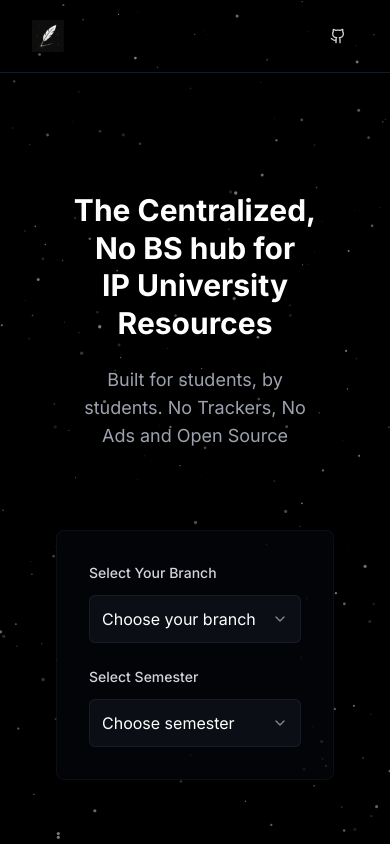
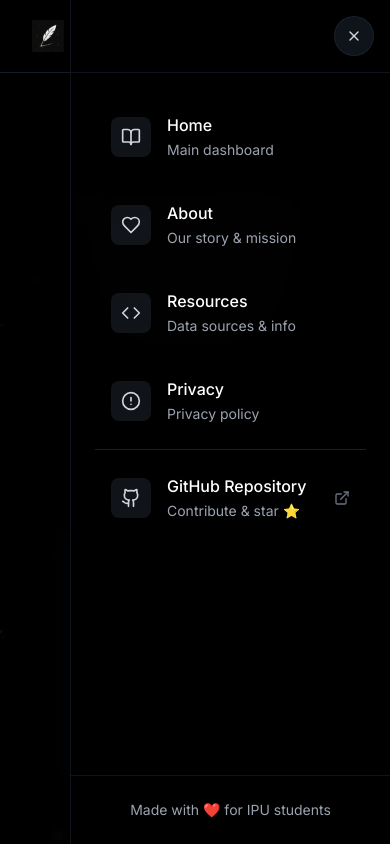
Before and after one commit to Kuberwastaken/engram, a React (Vite) app: page / in a window 390 px wide. Both pictures are taken after a click on the button 338 px from the left and 36 px from the top of the page. Shown: the top 844 px of the page. Built offline with nearby package versions, Linux system fonts and the light colour scheme.

Commit message:
Hamburger menu - mobile

```diff
--- a/src/index.css
+++ b/src/index.css
@@ -377,3 +377,34 @@
   background-clip: text;
   -webkit-text-fill-color: transparent;
 }
+
+/* Mobile menu slide-in animations */
+@keyframes slideInFromRight {
+  0% {
+    transform: translateX(100%);
+    opacity: 0;
+  }
+  100% {
+    transform: translateX(0);
+    opacity: 1;
+  }
+}
+
+@keyframes slideOutToRight {
+  0% {
+    transform: translateX(0);
+    opacity: 1;
+  }
+  100% {
+    transform: translateX(100%);
+    opacity: 0;
+  }
+}
+
+.slide-in-right {
+  animation: slideInFromRight 0.3s ease-out forwards;
+}
+
+.slide-out-right {
+  animation: slideOutToRight 0.3s ease-in forwards;
+}
--- a/src/pages/Index.tsx
+++ b/src/pages/Index.tsx
@@ -2,7 +2,7 @@
 import { Card, CardContent } from '@/components/ui/card';
 import { Select, SelectContent, SelectItem, SelectTrigger, SelectValue } from '@/components/ui/select';
 import { Button } from '@/components/ui/button';
-import { Github, BookOpen, Users, Download, Star, Code, ExternalLink, AlertCircle, Heart } from 'lucide-react';
+import { Github, BookOpen, Users, Download, Star, Code, ExternalLink, AlertCircle, Heart, Menu, X } from 'lucide-react';
 import { useNavigate } from 'react-router-dom';
 import { StarField } from '@/components/StarField';
 
@@ -10,6 +10,8 @@
   const [branch, setBranch] = useState('');
   const [semester, setSemester] = useState('');
   const [isScrolled, setIsScrolled] = useState(false); // New state for scroll detection
+  const [isMobileMenuOpen, setIsMobileMenuOpen] = useState(false); // Mobile menu state
+  const [isMenuClosing, setIsMenuClosing] = useState(false); // Animation state
   const navigate = useNavigate();
 
   const branches = [
@@ -17,6 +19,15 @@
   ];
 
   const semesters = ['1st', '2nd', '3rd', '4th', '5th', '6th'];
+
+  // Function to handle smooth menu closing
+  const closeMobileMenu = () => {
+    setIsMenuClosing(true);
+    setTimeout(() => {
+      setIsMobileMenuOpen(false);
+      setIsMenuClosing(false);
+    }, 300); // Match CSS animation duration
+  };
 
   // Load preferences from localStorage on mount
   useEffect(() => {
@@ -48,7 +59,6 @@
       navigate(`/${branchSlug}/${semesterSlug}`);
     }
   }, [branch, semester, navigate]);
-
   // Effect for scroll detection with debouncing for smoother performance
   useEffect(() => {
     let ticking = false;
@@ -68,6 +78,30 @@
     handleScroll(); // Initial check
     return () => window.removeEventListener('scroll', handleScroll);
   }, []);
+  // Effect for mobile menu behavior
+  useEffect(() => {
+    const handleResize = () => {
+      // Close mobile menu on desktop resize
+      if (window.innerWidth >= 768) {
+        setIsMobileMenuOpen(false);
+      }
+    };
+
+    // Prevent body scroll when menu is open
+    if (isMobileMenuOpen) {
+      document.body.style.overflow = 'hidden';
+    } else {
+      document.body.style.overflow = 'unset';
+    }
+
+    window.addEventListener('resize', handleResize);
+
+    return () => {
+      window.removeEventListener('resize', handleResize);
+      // Reset body scroll on cleanup
+      document.body.style.overflow = 'unset';
+    };
+  }, [isMobileMenuOpen]);
   const resetPreferences = () => {
     localStorage.removeItem('engram-preferences');
     setBranch('');
@@ -113,7 +147,9 @@
                     ${isScrolled ? 'h-7' : 'h-8'}
                   `}
                 />
-              </div>                {/* Centered Navigation */}
+              </div>
+
+              {/* Centered Navigation - Desktop Only */}
               <nav className="hidden md:flex items-center space-x-8">
                 <span
                   className="text-sm font-medium text-gray-400 hover:text-white cursor-pointer transition-colors duration-200"
@@ -141,11 +177,11 @@
                 </span>
               </nav>
 
-              {/* GitHub Button */}
+              {/* Desktop GitHub Button */}
               <Button
                 variant="ghost"
                 size="icon"
-                className={`rounded-full transition-all duration-300 ease-out hover:scale-105
+                className={`hidden md:flex rounded-full transition-all duration-300 ease-out hover:scale-105
                   ${isScrolled
                     ? 'w-9 h-9 bg-gray-800/60 hover:bg-gray-700/60 border border-gray-700/30'
                     : 'w-10 h-10 hover:bg-gray-800/40'
@@ -156,13 +192,160 @@
                 <Github
                   className={`text-gray-300 transition-all duration-300 ease-out
                     ${isScrolled ? 'w-4 h-4' : 'w-5 h-5'}
-                  `}                />
+                  `}
+                />
               </Button>
-              </div>
+
+              {/* Mobile Hamburger Menu */}
+              <Button
+                variant="ghost"
+                size="icon"
+                className={`md:hidden rounded-full transition-all duration-300 ease-out hover:scale-105
+                  ${isScrolled
+                    ? 'w-9 h-9 bg-gray-800/60 hover:bg-gray-700/60 border border-gray-700/30'
+                    : 'w-10 h-10 hover:bg-gray-800/40'
+                  }`
+                }
+                onClick={() => setIsMobileMenuOpen(!isMobileMenuOpen)}
+              >
+                {isMobileMenuOpen ? (
+                  <X
+                    className={`text-gray-300 transition-all duration-300 ease-out
+                      ${isScrolled ? 'w-4 h-4' : 'w-5 h-5'}
+                    `}
+                  />
+                ) : (
+                  <Menu
+                    className={`text-gray-300 transition-all duration-300 ease-out
+                      ${isScrolled ? 'w-4 h-4' : 'w-5 h-5'}
+                    `}
+                  />
+                )}
+              </Button>              </div>
             </div>
           </div>
         </div>
-      </header>      {/* Main Content */}
+      </header>      {/* Mobile Menu Overlay */}
+      {isMobileMenuOpen && (
+        <>
+          {/* Dark Backdrop Overlay */}
+          <div
+            className="md:hidden fixed inset-0 bg-black/70 backdrop-blur-sm z-40 animate-fade-in"
+            onClick={closeMobileMenu}
+          />
+            {/* Slide-in Menu Panel */}
+          <div
+            className={`md:hidden fixed right-0 top-0 bottom-0 w-80 max-w-[85vw] bg-black/90 backdrop-blur-xl border-l border-gray-800/50 z-50 ${
+              isMenuClosing ? 'slide-out-right' : 'slide-in-right'
+            }`}
+            data-mobile-menu
+          >            {/* Menu Header */}
+            <div className="flex items-center justify-end p-4 border-b border-gray-800/50">
+              <Button
+                variant="ghost"
+                size="icon"
+                className="rounded-full bg-gray-800/50 hover:bg-gray-700/50 border border-gray-700/30 transition-all duration-300 hover:scale-105"
+                onClick={closeMobileMenu}
+              >
+                <X className="w-5 h-5 text-gray-300" />
+              </Button>
+            </div>{/* Menu Items */}
+            <nav className="p-6 space-y-2">
+              <div
+                className="flex items-center space-x-4 p-4 rounded-xl hover:bg-gray-800/50 cursor-pointer transition-all duration-200 group"
+                onClick={() => {
+                  navigate('/');
+                  closeMobileMenu();
+                }}
+              >
+                <div className="w-10 h-10 rounded-lg bg-gray-700/30 flex items-center justify-center group-hover:bg-gray-600/40 transition-colors">
+                  <BookOpen className="w-5 h-5 text-gray-300" />
+                </div>
+                <div>
+                  <span className="text-white font-medium block">Home</span>
+                  <span className="text-gray-400 text-sm">Main dashboard</span>
+                </div>
+              </div>
+
+              <div
+                className="flex items-center space-x-4 p-4 rounded-xl hover:bg-gray-800/50 cursor-pointer transition-all duration-200 group"
+                onClick={() => {
+                  navigate('/about');
+                  closeMobileMenu();
+                }}
+              >
+                <div className="w-10 h-10 rounded-lg bg-gray-700/30 flex items-center justify-center group-hover:bg-gray-600/40 transition-colors">
+                  <Heart className="w-5 h-5 text-gray-300" />
+                </div>
+                <div>
+                  <span className="text-white font-medium block">About</span>
+                  <span className="text-gray-400 text-sm">Our story & mission</span>
+                </div>
+              </div>
+
+              <div
+                className="flex items-center space-x-4 p-4 rounded-xl hover:bg-gray-800/50 cursor-pointer transition-all duration-200 group"
+                onClick={() => {
+                  navigate('/resources');
+                  closeMobileMenu();
+                }}
+              >
+                <div className="w-10 h-10 rounded-lg bg-gray-700/30 flex items-center justify-center group-hover:bg-gray-600/40 transition-colors">
+                  <Code className="w-5 h-5 text-gray-300" />
+                </div>
+                <div>
+                  <span className="text-white font-medium block">Resources</span>
+                  <span className="text-gray-400 text-sm">Data sources & info</span>
+                </div>
+              </div>
+
+              <div
+                className="flex items-center space-x-4 p-4 rounded-xl hover:bg-gray-800/50 cursor-pointer transition-all duration-200 group"
+                onClick={() => {
+                  navigate('/privacy');
+                  closeMobileMenu();
+                }}
+              >
+                <div className="w-10 h-10 rounded-lg bg-gray-700/30 flex items-center justify-center group-hover:bg-gray-600/40 transition-colors">
+                  <AlertCircle className="w-5 h-5 text-gray-300" />
+                </div>
+                <div>
+                  <span className="text-white font-medium block">Privacy</span>
+                  <span className="text-gray-400 text-sm">Privacy policy</span>
+                </div>
+              </div>
+
+              {/* Separator */}
+              <div className="border-t border-gray-700/50 my-6"></div>
+
+              {/* GitHub Link */}
+              <div
+                className="flex items-center space-x-4 p-4 rounded-xl hover:bg-gray-800/50 cursor-pointer transition-all duration-200 group"
+                onClick={() => {
+                  window.open('https://github.com/kuberwastaken/engram', '_blank');
+                  closeMobileMenu();
+                }}
+              >
+                <div className="w-10 h-10 rounded-lg bg-gray-700/30 flex items-center justify-center group-hover:bg-gray-600/40 transition-colors">
+                  <Github className="w-5 h-5 text-gray-300" />
+                </div>
+                <div className="flex-1">
+                  <span className="text-white font-medium block">GitHub Repository</span>
+                  <span className="text-gray-400 text-sm">Contribute & star ⭐</span>
+                </div>
+                <ExternalLink className="w-4 h-4 text-gray-500" />
+              </div>
+            </nav>            {/* Menu Footer */}
+            <div className="absolute bottom-0 left-0 right-0 p-6 border-t border-gray-800/50 bg-gradient-to-t from-black/50 to-transparent">
+              <p className="text-center text-gray-400 text-sm">
+                Made with ❤️ for IPU students
+              </p>
+            </div>
+          </div>
+        </>
+      )}
+
+      {/* Main Content */}
       <main className="pb-16 px-6 pt-32">
         <div className="container mx-auto max-w-7xl">          {/* Hero Section */}
           <div className="text-center mb-20 animate-fade-in w-full mx-auto mt-16 px-4">            <h1 className="text-3xl sm:text-4xl md:text-5xl lg:text-6xl xl:text-7xl font-bold text-white mx-auto leading-tight mb-6">
```
Also changed, not shown: src/pages/BranchSemester.tsx (line endings or trailing spaces).
